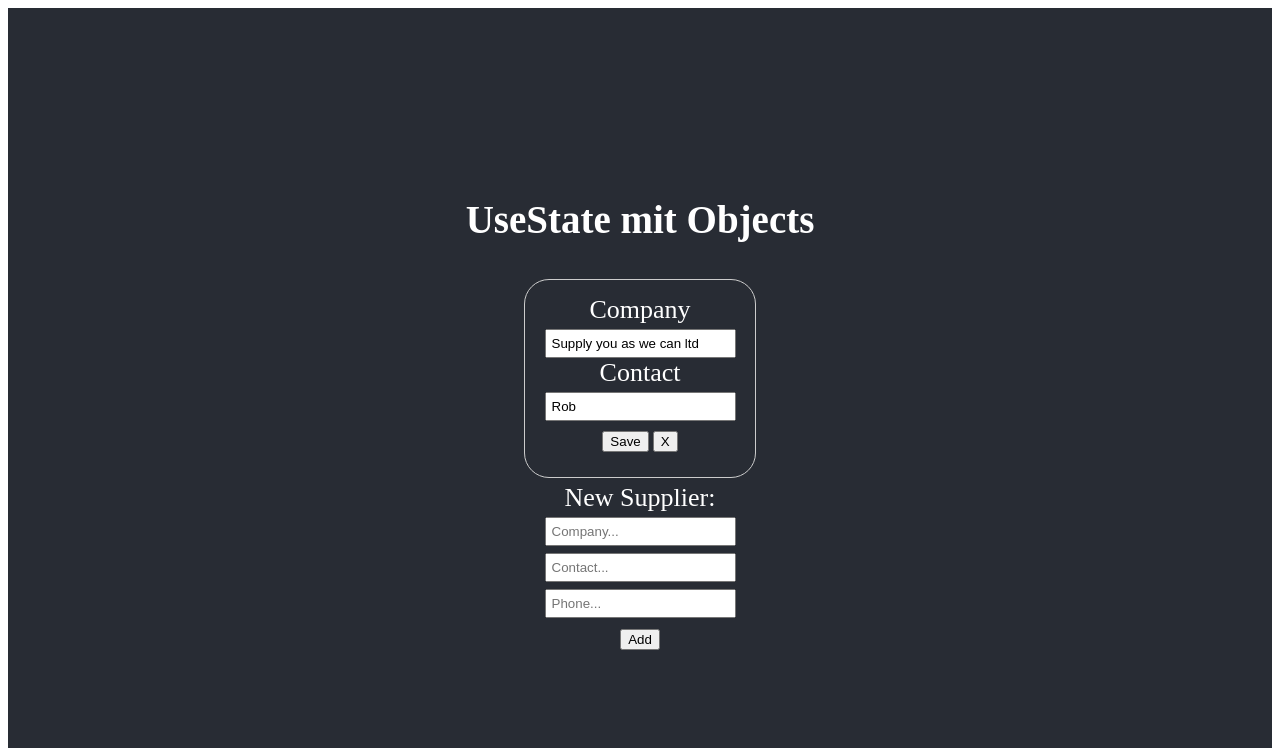
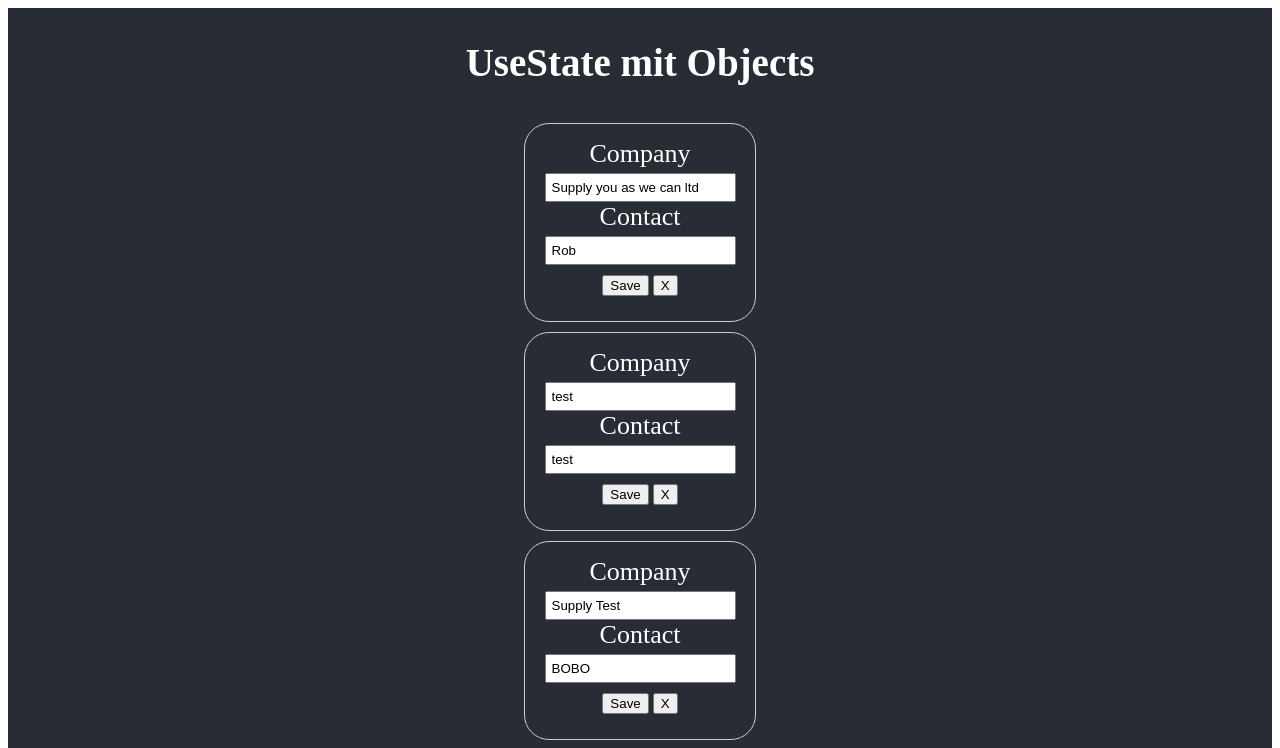
Before and after one commit to Pierluigi10/2_useState_objects, a React (Create React App) app: page / in a window 1280 px wide. Shown: the top 748 px of the page. Built offline with nearby package versions, Linux system fonts and the light colour scheme; data requests are answered from the project's data file.

Commit message:
add add supplier in API (add button frontend)

```diff
--- a/data/api.json
+++ b/data/api.json
@@ -5,6 +5,24 @@
       "company": "Supply you as we can ltd",
       "contact": "Rob",
       "phone": "+496789"
+    },
+    {
+      "company": "test",
+      "contact": "test",
+      "phone": "1234",
+      "_id": "P0lx0IL"
+    },
+    {
+      "_id": "s3",
+      "company": "Supply Test",
+      "contact": "BOBO",
+      "phone": "+493459"
+    },
+    {
+      "company": "Supply Test1",
+      "contact": "BOBO1",
+      "phone": "+4934591",
+      "_id": "yq118S3"
     }
   ],
   "users": [
--- a/src/App.js
+++ b/src/App.js
@@ -26,17 +26,38 @@ function App() {
   }, []);
 
   // add new suppliers
-  const addSupplier = (e) => {
-    e.preventDefault(); // prevent that page is reloaded
+  // const addSupplier = (e) => {
+  //   e.preventDefault(); // prevent that page is reloaded
+  //   console.log("New supplier to add:", supplierNew);
+  //   // create copy of OLD entries and merge with NEW entry
+  //   const suppliersNew = [
+  //     ...suppliers,
+  //     { ...supplierNew, _id: Date.now().toString() },
+  //   ];
+  //   // update supplier list and trigger re-render
+  //   setSuppliers(suppliersNew);
+  //   setSupplierNew(supplierDefault); // clear supplier add form
+  // };
+
+  // add new suppliers in fake API
+  const addSupplier = async (e) => {
+    e.preventDefault();
     console.log("New supplier to add:", supplierNew);
-    // create copy of OLD entries and merge with NEW entry
+    try {
+      await fetch(`http://localhost:5000/suppliers`, {
+        method: "POST",
+        headers: { "Content-Type": "application/json" },
+        body: JSON.stringify(supplierNew),
+      });
       const suppliersNew = [
         ...suppliers,
         { ...supplierNew, _id: Date.now().toString() },
       ];
-    // update supplier list and trigger re-render
       setSuppliers(suppliersNew);
       setSupplierNew(supplierDefault); // clear supplier add form
+    } catch (error) {
+      console.log(error);
+    }
   };
   // RENDER LIST of suppliers
   const jsxSuppliers = suppliers.map((supplier) => (
```
Also changed, not shown: 2 other files (tests, documents, lock files or other folders). Lines whose indentation alone changed are shown as unchanged.
